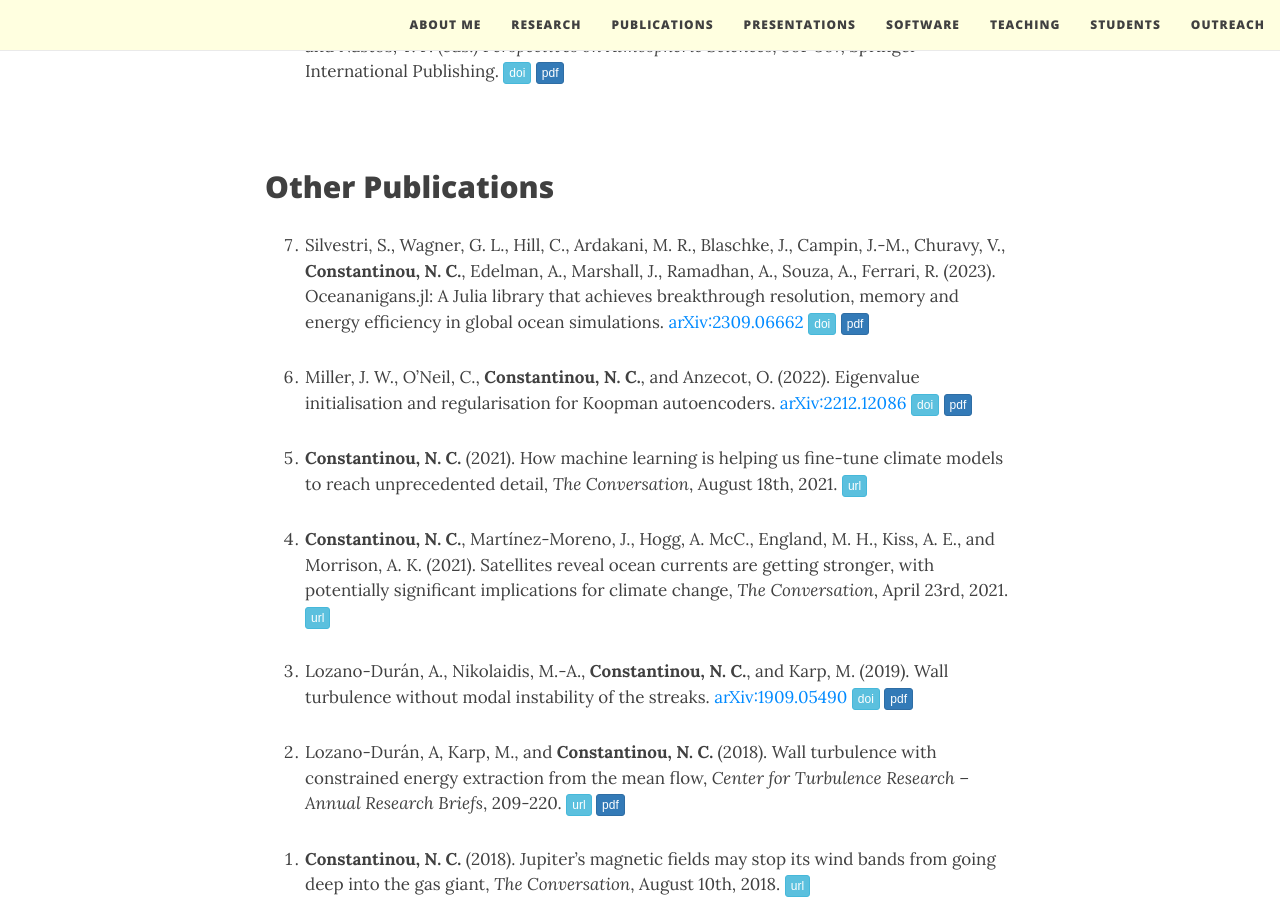
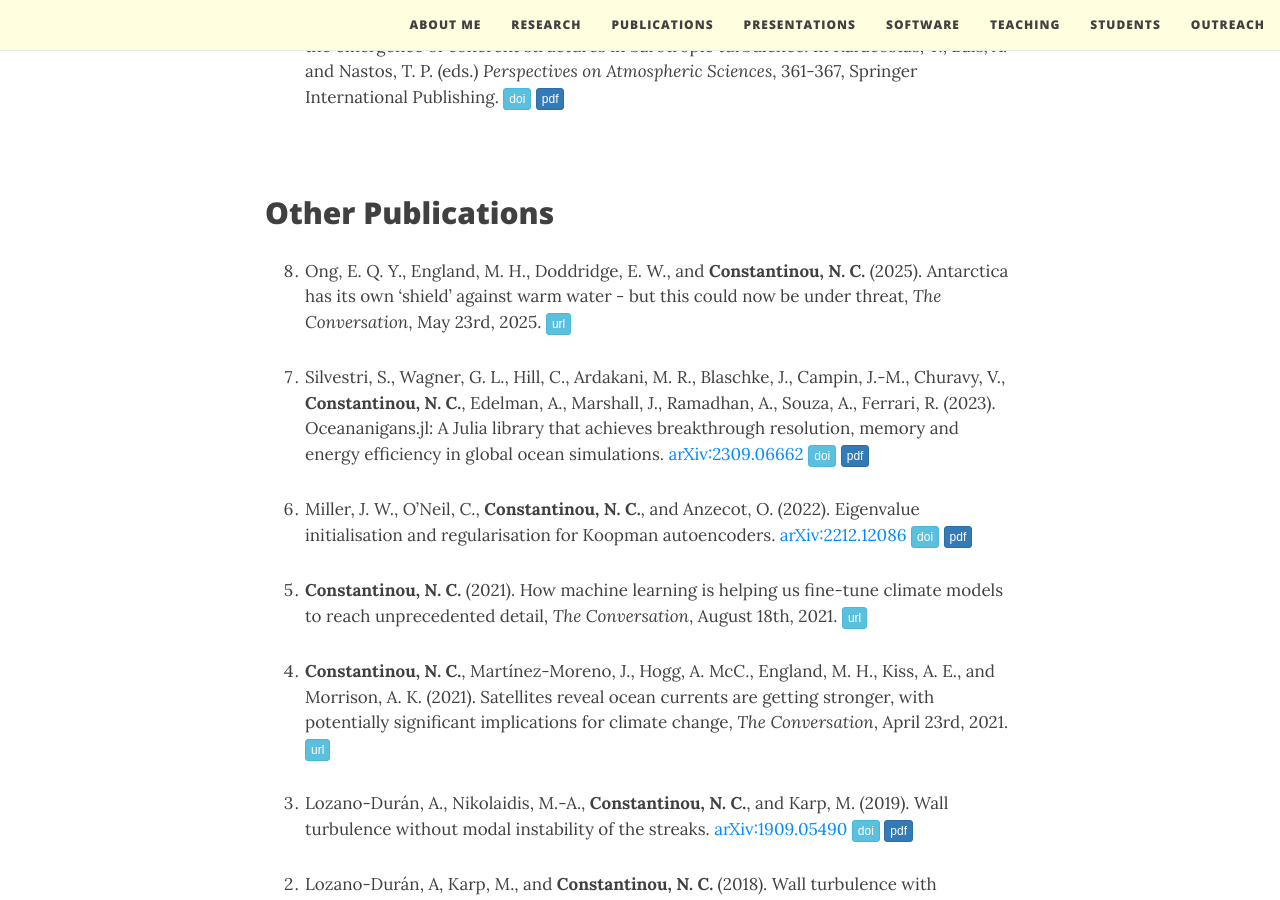
Before and after one commit to navidcy/navidcy.github.io, a Jekyll site: the page built from publications.md, in a window 1280 px wide and 900 px high, scrolled down 5292 px. Built offline with Jekyll 4.4.1, drawn with Linux system fonts in a browser that asks for light colours; nearby versions of some CDN libraries; comment, search, counter and statistics services are not loaded; some of the changed text lies outside the part shown.

Commit message:
add conversation for asc-meltwater

```diff
--- a/publications.md
+++ b/publications.md
@@ -36,8 +36,8 @@ title: Publications
 0. Bhagtani, D., Hogg, A. McC., Holmes, R. M., **Constantinou, N. C.**, and Khatri, H. (2025). Asymmetric response of the North Atlantic gyres to the North Atlantic Oscillation. _J. Geophys. Res. Oceans_ (accepted on May 2025; doi:[10.22541/essoar.172938986.66856327/v1](https://doi.org/10.22541/essoar.172938986.66856327/v1){:target="_blank"}) [<span class="btn btn-success btn-xs{{end}}" style="font-family:sans-serif;">essoar</span>](https://doi.org/10.22541/essoar.172938986.66856327/v1){:target="_blank"} [<span class="btn btn-primary btn-xs{{end}}" style="font-family:sans-serif;">pdf</span>][gyres-NAO]
 
 
-1. Ong, E. Q. Y., England, M. H., Doddridge, E. W., and **Constantinou, N. C.** (2025). Transient Antarctic Slope Current response to climate change including meltwater. _Geophys. Res. Lett._, **52**, e2024GL113983. [<span class="btn btn-info btn-xs{{end}}" style="font-family:sans-serif;">doi</span>][asc-meltwater-doi]{:target="_blank"} [<span class="btn btn-primary btn-xs{{end}}" style="font-family:sans-serif;">pdf</span>][asc-meltwater] <span align="right" class='altmetric-embed' data-badge-type="2" data-condensed="true" data-hide-less-than="2" data-doi="10.1029/2024GL113983"></span><br/>
-
+0. Ong, E. Q. Y., England, M. H., Doddridge, E. W., and **Constantinou, N. C.** (2025). Transient Antarctic Slope Current response to climate change including meltwater. _Geophys. Res. Lett._, **52**, e2024GL113983. [<span class="btn btn-info btn-xs{{end}}" style="font-family:sans-serif;">doi</span>][asc-meltwater-doi]{:target="_blank"} [<span class="btn btn-primary btn-xs{{end}}" style="font-family:sans-serif;">pdf</span>][asc-meltwater] <span align="right" class='altmetric-embed' data-badge-type="2" data-condensed="true" data-hide-less-than="2" data-doi="10.1029/2024GL113983"></span><br/>
+(read about it in [<span class="btn btn-default btn-xs{{end}}" style="font-family:sans-serif;"><b>The Conversation</b></span>][theconversation-asc-meltwater]{:target="_blank"})
 
 0. Silvestri, S., Wagner, G. L., **Constantinou, N. C.**, Hill, C., Campin, J.-M., Souza, A., Bishnu, S., Churavy, V., Marshall, J., and Ferrari, R. (2025). A GPU-based ocean dynamical core for routine mesoscale-resolving climate simulations. _J. Adv. Model. Earth Sy._, **17**, e2024MS004465. [<span class="btn btn-info btn-xs{{end}}" style="font-family:sans-serif;">doi</span>][mesoscale-gpu-dycore-doi]{:target="_blank"} [<span class="btn btn-primary btn-xs{{end}}" style="font-family:sans-serif;">pdf</span>][mesoscale-gpu-dycore] <span align="right" class='altmetric-embed' data-badge-type="2" data-condensed="true" data-hide-less-than="2" data-doi="10.1029/2024MS004465"></span><br/>
 (highlighted by [<span class="btn btn-default btn-xs{{end}}" style="font-family:sans-serif;"><b>EOS</b></span>][mesoscale-gpu-dycore-eos]{:target="_blank"})<br/>
@@ -163,6 +163,8 @@ Selection of press coverage: [<span class="btn btn-default btn-xs{{end}}" style=
 <br>
 
 ## Other Publications
+
+0. Ong, E. Q. Y., England, M. H., Doddridge, E. W., and **Constantinou, N. C.** (2025). Antarctica has its own ‘shield’ against warm water - but this could now be under threat, _The Conversation_, May 23rd, 2025. [<span class="btn btn-info btn-xs{{end}}" style="font-family:sans-serif;">url</span>][theconversation-asc-meltwater]{:target="_blank"}
 
 0. Silvestri, S., Wagner, G. L., Hill, C., Ardakani, M. R., Blaschke, J., Campin, J.-M., Churavy, V., **Constantinou, N. C.**, Edelman, A., Marshall, J., Ramadhan, A., Souza, A., Ferrari, R. (2023). Oceananigans.jl: A Julia library that achieves breakthrough resolution, memory and energy efficiency in global ocean simulations. [arXiv:2309.06662][]{:target="_blank"} [<span class="btn btn-info btn-xs{{end}}" style="font-family:sans-serif;">doi</span>][oceananigans-scalings-doi]{:target="_blank"} [<span class="btn btn-primary btn-xs{{end}}" style="font-family:sans-serif;">pdf</span>][oceananigans-scalings]
 
```
Also changed, not shown: other parts of publications.md (+1 -0 lines).
